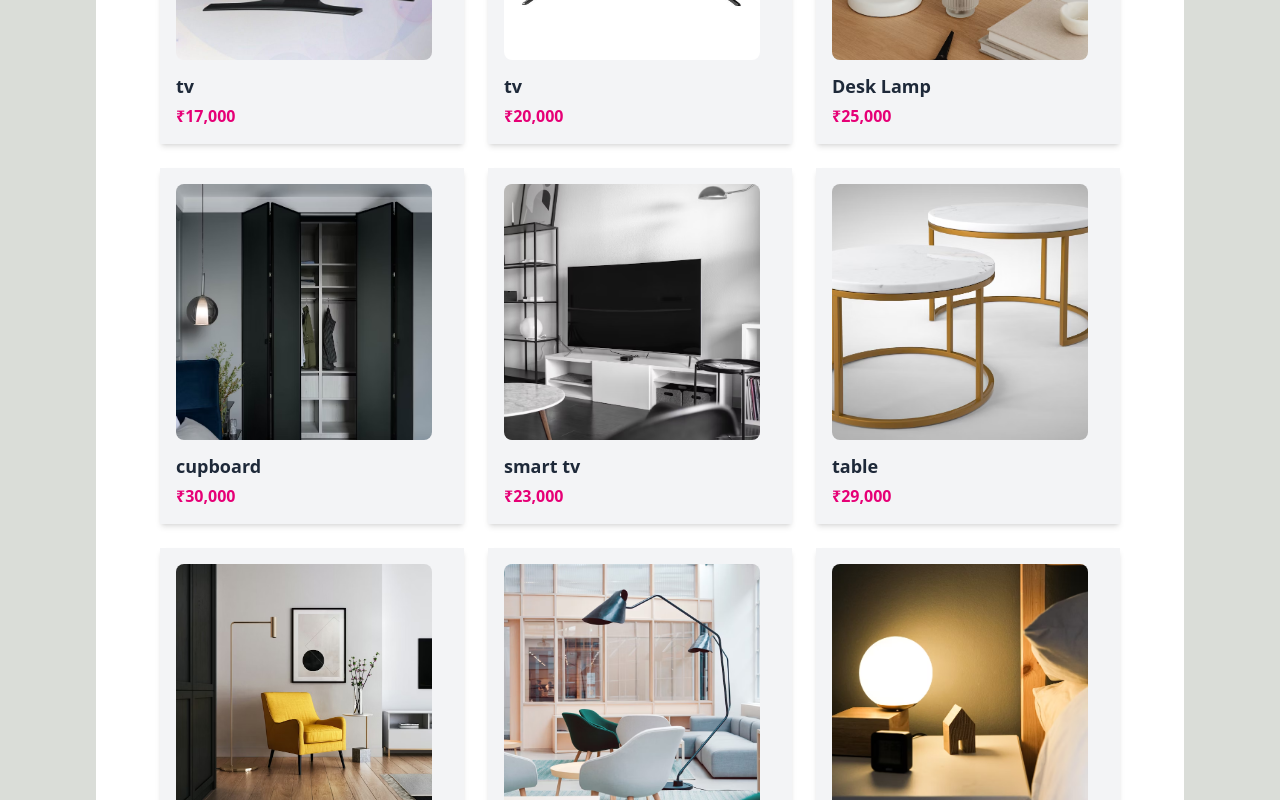
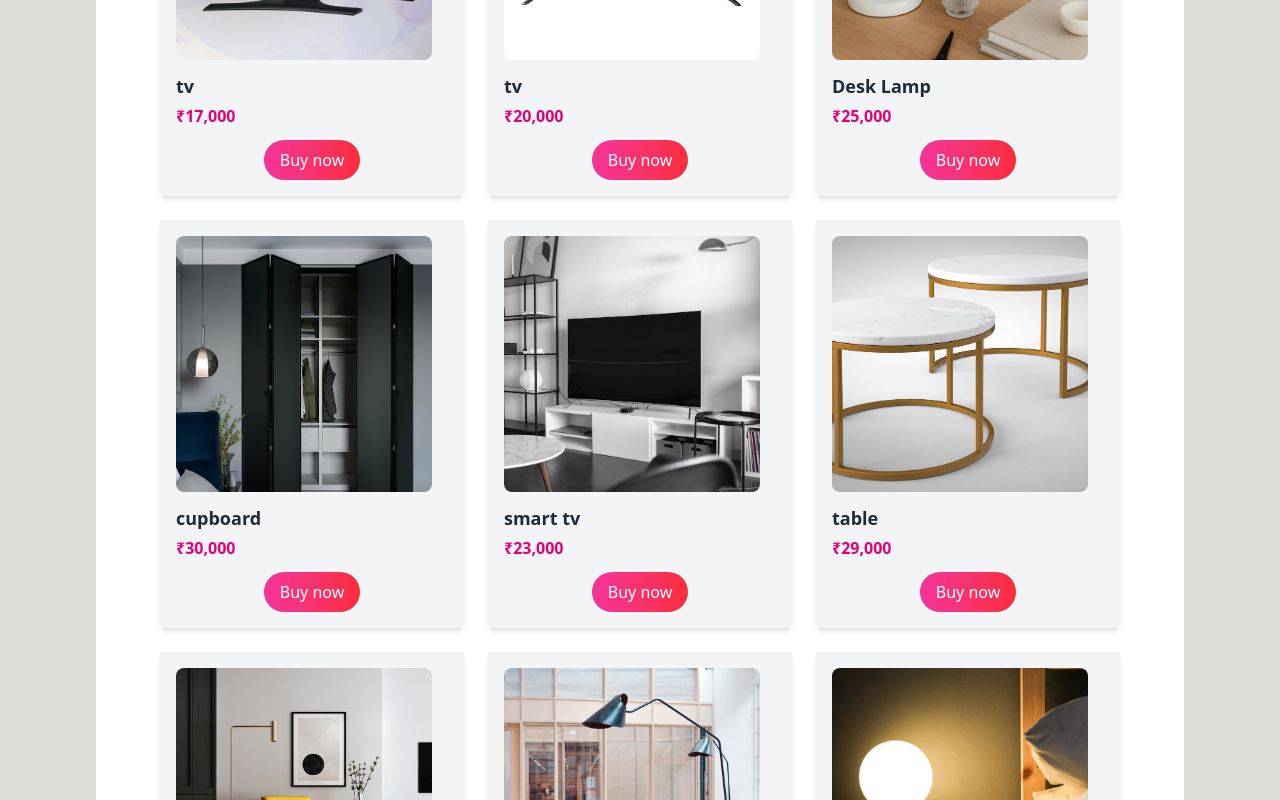
Before and after one commit to mdjameel04/EliteFurny, a React (Vite) app in the folder frontend/: page /shop in a window 1280 px wide. Shown: the part 1460-2260 px from the top of the page. Built offline with nearby package versions, Linux system fonts and the light colour scheme.

Commit message:
added featuers

```diff
--- a/frontend/src/Pages/Shop.jsx
+++ b/frontend/src/Pages/Shop.jsx
@@ -94,6 +94,12 @@ const Shop = () => {
     <img src={item.Image} alt=""  className='w-64 h-64 object-cover rounded-lg'/>
     <h2 className='text-lg font-semibold mt-3 text-gray-800 '>{item.name} </h2>
     <p className='text-pink-600 mt-1 font-bold'>₹{item.price} </p>
+    <div className='flex items-center justify-center'>
+    <button className="mt-3 bg-gradient-to-r from-pink-500 to-red-500 text-white font-medium py-2 px-4 rounded-full hover:opacity-90 transition">
+  Buy now
+</button>
+   </div>
+
   </div>
 ))}
 </div>
```
